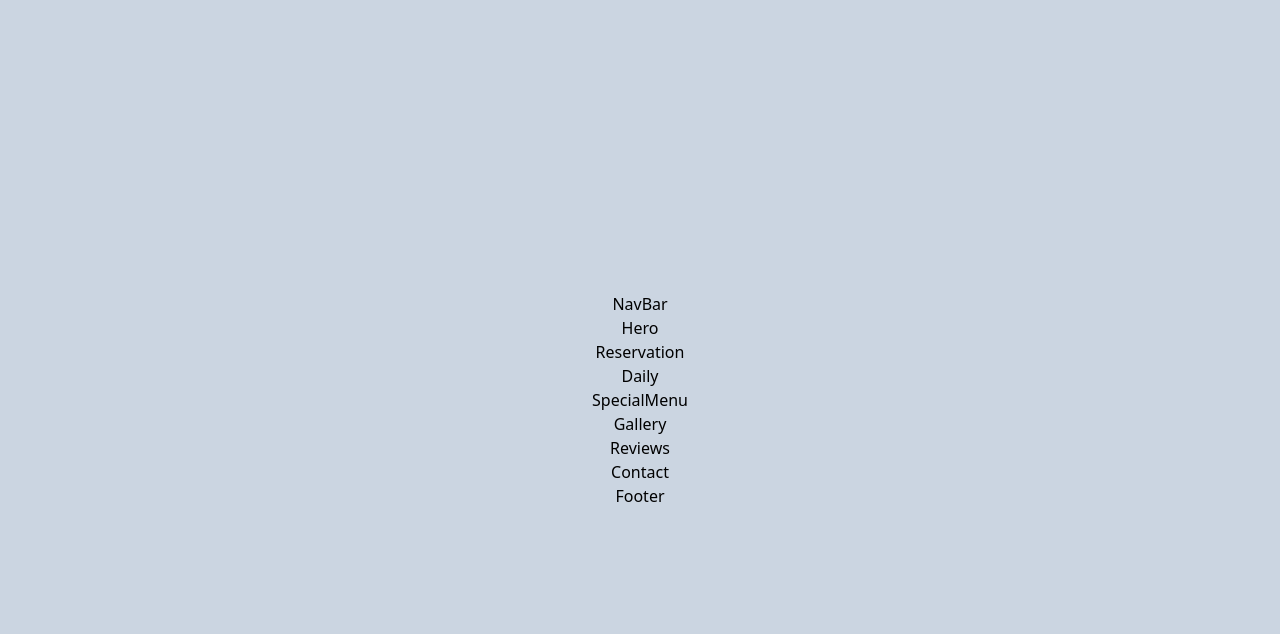
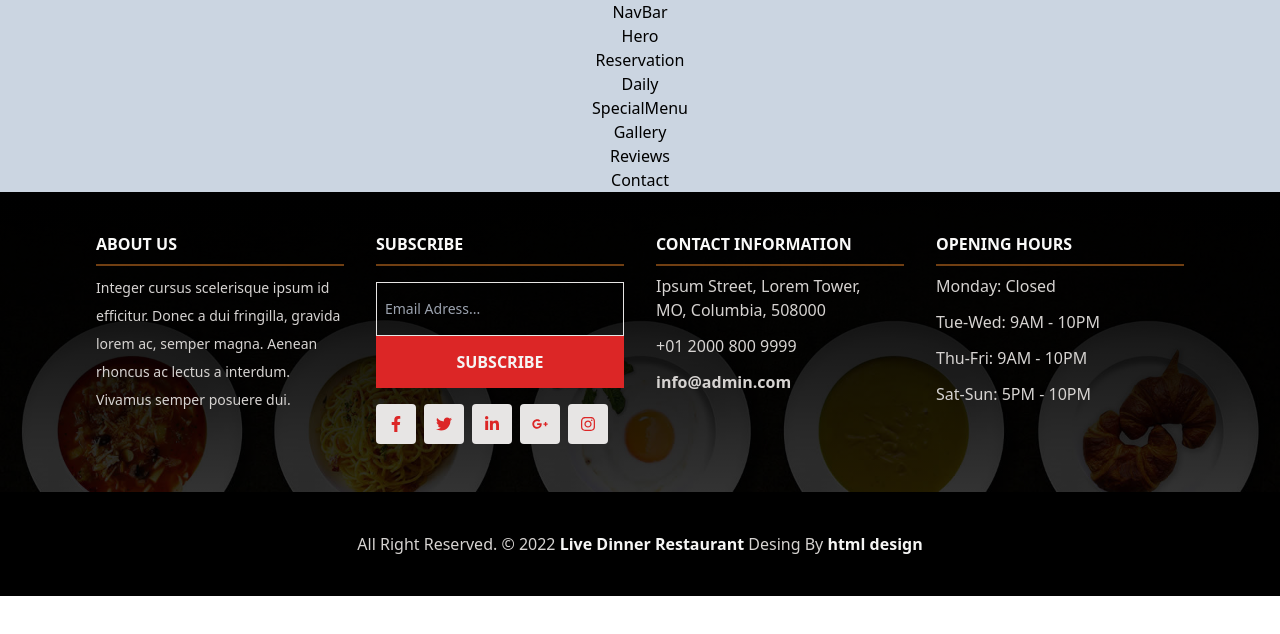
Before and after one commit to trebolcode/demo-restaurant, a React (Vite) app: page / in a window 1280 px wide. Shown: the top 634 px of the page. Built offline with nearby package versions, Linux system fonts and the light colour scheme.

Commit message:
footer layout, integration of react icons kit and solve proble of h-screen en App.tsx

```diff
--- a/package.json
+++ b/package.json
@@ -11,7 +11,8 @@
   },
   "dependencies": {
     "react": "^17.0.2",
-    "react-dom": "^17.0.2"
+    "react-dom": "^17.0.2",
+    "react-icons": "^4.3.1"
   },
   "devDependencies": {
     "@types/react": "^17.0.33",
--- a/src/App.tsx
+++ b/src/App.tsx
@@ -1,29 +1,27 @@
-import Contact from "./components/Contact"
-import Daily from "./components/Daily"
-import Footer from "./components/Footer"
-import Gallery from "./components/Gallery"
-import Hero from "./components/Hero"
-import NavBar from "./components/NavBar"
-import Reservation from "./components/Reservation"
-import Reviews from "./components/Reviews"
-import SpecialMenu from "./components/SpecialMenu"
+import Contact from "./components/Contact";
+import Daily from "./components/Daily";
+import Footer from "./components/Footer";
+import Gallery from "./components/Gallery";
+import Hero from "./components/Hero";
+import NavBar from "./components/NavBar";
+import Reservation from "./components/Reservation";
+import Reviews from "./components/Reviews";
+import SpecialMenu from "./components/SpecialMenu";
 
 function App() {
-
-
   return (
-    <div className="w-full h-screen bg-slate-300 flex flex-col justify-center items-center">
+    <div className="w-full bg-slate-300 flex flex-col justify-center items-center">
       <NavBar />
-      <Hero/>
-      <Reservation/>
-      <Daily/>
-      <SpecialMenu/>
-      <Gallery/>
-      <Reviews/>
-      <Contact/>
-      <Footer/>
+      <Hero />
+      <Reservation />
+      <Daily />
+      <SpecialMenu />
+      <Gallery />
+      <Reviews />
+      <Contact />
+      <Footer />
     </div>
-  )
+  );
 }
 
-export default App
+export default App;
--- a/src/components/Footer.tsx
+++ b/src/components/Footer.tsx
@@ -1,9 +1,146 @@
-import React from 'react'
+import React from "react";
+
+import { IconContext } from "react-icons";
+import {
+  FaFacebookF,
+  FaTwitter,
+  FaLinkedinIn,
+  FaGooglePlusG,
+  FaInstagram,
+} from "react-icons/fa";
 
 const Footer = () => {
   return (
-    <footer>Footer</footer>
-  )
-}
+    <footer className="w-full flex flex-col justify-center bg-black text-stone-300">
+      <div
+        className="flex justify-center  bg-contain bg-bottom lg:bg-center  lg:bg-cover bg-no-repeat"
+        style={{
+          backgroundImage:
+            "linear-gradient(rgba(0, 0, 0, 1), rgba(0, 0, 0, 0.8)), url(/src/assets/img/footer-bg.jpg)",
+        }}
+      >
+        <section className="max-w-6xl grid grid-cols-1 gap-8 p-8 md:grid-cols-2 lg:grid-cols-4  ">
+          <div className="w-full">
+            <h2 className="font-semibold text-stone-50 border-b-2 border-yellow-900 mb-2 py-2">
+              ABOUT US
+            </h2>
+            <p className="text-sm leading-7">
+              Integer cursus scelerisque ipsum id efficitur. Donec a dui
+              fringilla, gravida lorem ac, semper magna. Aenean rhoncus ac
+              lectus a interdum. Vivamus semper posuere dui.
+            </p>
+          </div>
+          <div className="w-full">
+            <h2 className="font-semibold text-stone-50 border-b-2 border-yellow-900 mb-4 py-2">
+              SUBSCRIBE
+            </h2>
+            <form action="">
+              <input
+                type="email"
+                name="email"
+                id=""
+                placeholder="Email Adress..."
+                className="w-full bg-transparent border border-stone-200 px-2 py-4 text-sm"
+              />
+              <button
+                type="submit"
+                className="w-full p-3 font-semibold bg-red-600 border-2 border-red-600 text-stone-100"
+              >
+                SUBSCRIBE
+              </button>
+            </form>
+            <div className="flex gap-2 my-4">
+              <a href="#" className="bg-stone-200 p-3 rounded">
+                <IconContext.Provider
+                  value={{ className: "w-4 h-4 text-red-600" }}
+                >
+                  <div>
+                    <FaFacebookF />
+                  </div>
+                </IconContext.Provider>
+              </a>
+              <a href="#" className="bg-stone-200 p-3 rounded">
+                <IconContext.Provider
+                  value={{ className: "w-4 h-4 text-red-600" }}
+                >
+                  <div>
+                    <FaTwitter />
+                  </div>
+                </IconContext.Provider>
+              </a>
+              <a href="#" className="bg-stone-200 p-3 rounded">
+                <IconContext.Provider
+                  value={{ className: "w-4 h-4 text-red-600" }}
+                >
+                  <div>
+                    <FaLinkedinIn />
+                  </div>
+                </IconContext.Provider>
+              </a>
+              <a href="#" className="bg-stone-200 p-3 rounded">
+                <IconContext.Provider
+                  value={{ className: "w-4 h-4 text-red-600" }}
+                >
+                  <div>
+                    <FaGooglePlusG />
+                  </div>
+                </IconContext.Provider>
+              </a>
+              <a href="#" className="bg-stone-200 p-3 rounded">
+                <IconContext.Provider
+                  value={{ className: "w-4 h-4 text-red-600" }}
+                >
+                  <div>
+                    <FaInstagram />
+                  </div>
+                </IconContext.Provider>
+              </a>
+            </div>
+          </div>
+          <div className="w-full">
+            <h2 className="font-semibold text-stone-50 border-b-2 border-yellow-900 mb-2 py-2">
+              CONTACT INFORMATION
+            </h2>
+            <ul className="flex flex-col gap-3 font-light">
+              <li>
+                Ipsum Street, Lorem Tower, <br />
+                MO, Columbia, 508000
+              </li>
+              <li>
+                <a href="tel:+0120008009999">+01 2000 800 9999</a>
+              </li>
+              <li>
+                <a href="mailto:info@admin.com" className="font-semibold">
+                  info@admin.com
+                </a>
+              </li>
+            </ul>
+          </div>
+          <div className="w-full">
+            <h2 className="font-semibold text-stone-50 border-b-2 border-yellow-900 mb-2 py-2">
+              OPENING HOURS
+            </h2>
+            <ul className="flex flex-col gap-3 font-light">
+              <li>Monday: Closed</li>
+              <li>Tue-Wed: 9AM - 10PM</li>
+              <li>Thu-Fri: 9AM - 10PM</li>
+              <li>Sat-Sun: 5PM - 10PM</li>
+            </ul>
+          </div>
+        </section>
+      </div>
+      <p className="text-center p-10">
+        All Right Reserved. &copy; 2022{" "}
+        <a href="#" className="font-semibold text-stone-100">
+          Live Dinner Restaurant{" "}
+        </a>
+        Desing By{" "}
+        <a href="#" className="font-semibold text-stone-100">
+          html design
+        </a>
+      </p>
+    </footer>
+  );
+};
 
-export default Footer
+export default Footer;
```
Also changed, not shown: src/assets/img/footer-bg.jpg (added), 1 other file (tests, documents, lock files or other folders).
